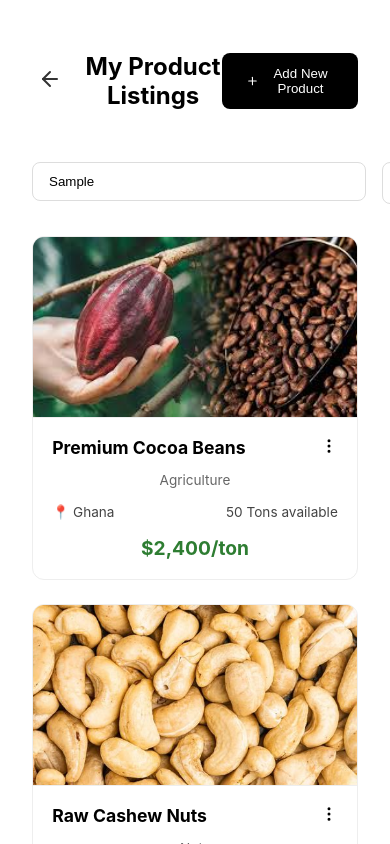
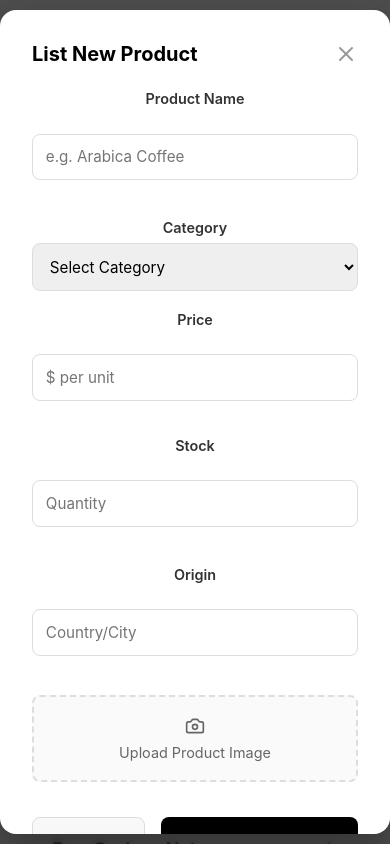
Before and after one commit to banga-low/africonnect-project, a React (Vite) app in the folder africonnect-project/: page /product-listing in a window 390 px wide. Both pictures are taken after typing "Sample" into the empty fields and a click on the button "Add New Product". Shown: the top 844 px of the page. Built offline with nearby package versions, Linux system fonts and the light colour scheme.

Commit message:
edit add product to product listing

```diff
--- a/africonnect-project/src/components/ProductListing/ProductListing.css
+++ b/africonnect-project/src/components/ProductListing/ProductListing.css
@@ -1,10 +1,13 @@
+/* --- Global Container --- */
 .listing-container {
   padding: 2rem;
   max-width: 1200px;
   margin: 0 auto;
   font-family: 'Inter', sans-serif;
+  position: relative;
 }
 
+/* --- Header & Buttons --- */
 .listing-header {
   display: flex;
   justify-content: space-between;
@@ -35,8 +38,15 @@
   gap: 0.5rem;
   border: none;
   cursor: pointer;
+  font-weight: 600;
+  transition: background 0.2s;
 }
 
+.add-product-btn:hover {
+  background-color: #333;
+}
+
+/* --- Search & Filter Bar --- */
 .filter-bar {
   display: flex;
   gap: 1rem;
@@ -48,6 +58,7 @@
   border-radius: 8px;
   border: 1px solid #ddd;
   width: 300px;
+  font-family: inherit;
 }
 
 .filter-btn {
@@ -61,6 +72,7 @@
   cursor: pointer;
 }
 
+/* --- Product Grid & Cards --- */
 .product-grid {
   display: grid;
   grid-template-columns: repeat(auto-fill, minmax(280px, 1fr));
@@ -72,7 +84,7 @@
   border-radius: 12px;
   border: 1px solid #eee;
   overflow: hidden;
-  transition: transform 0.2s;
+  transition: transform 0.2s, box-shadow 0.2s;
 }
 
 .product-card:hover {
@@ -85,18 +97,14 @@
   width: 100%;
   overflow: hidden;
   background-color: #f9f9f9;
+  border-bottom: 1px solid #eee;
 }
 
 .product-image {
   width: 100%;
   height: 100%;
-  object-fit: cover; /* This keeps the aspect ratio while filling the box */
+  object-fit: cover;
   display: block;
-}
-
-/* Add a subtle overlay or border to the bottom of the image */
-.product-image-container {
-  border-bottom: 1px solid #eee;
 }
 
 .product-info {
@@ -107,11 +115,18 @@
   display: flex;
   justify-content: space-between;
   margin-bottom: 0.3rem;
+  align-items: center;
 }
 
 .product-info h3 {
   margin: 0;
   font-size: 1.1rem;
+  font-weight: 600;
+}
+
+.more-icon {
+  color: #888;
+  cursor: pointer;
 }
 
 .category {
@@ -131,5 +146,155 @@
 .price-tag {
   font-weight: bold;
   font-size: 1.2rem;
-  color: #2e7d32; /* A green color for pricing */
+  color: #2e7d32;
 }
+
+/* --- MODAL (POP-UP) STYLES --- */
+.modal-overlay {
+  position: fixed;
+  top: 0;
+  left: 0;
+  right: 0;
+  bottom: 0;
+  background: rgba(0, 0, 0, 0.7);
+  backdrop-filter: blur(4px);
+  display: flex;
+  align-items: center;
+  justify-content: center;
+  z-index: 9999; /* Higher than everything else */
+}
+
+.modal-content {
+  background: #fff;
+  width: 90%;
+  max-width: 480px;
+  border-radius: 16px;
+  padding: 2rem;
+  box-shadow: 0 20px 40px rgba(0,0,0,0.3);
+  max-height: 90vh;
+  overflow-y: auto;
+}
+
+.modal-header {
+  display: flex;
+  justify-content: space-between;
+  align-items: center;
+  margin-bottom: 1.5rem;
+}
+
+.modal-header h3 {
+  margin: 0;
+  font-size: 1.25rem;
+  font-weight: 700;
+}
+
+.close-icon {
+  cursor: pointer;
+  color: #999;
+}
+
+/* --- Form Fields --- */
+.product-form {
+  display: flex;
+  flex-direction: column;
+  gap: 1.2rem;
+}
+
+.input-group {
+  display: flex;
+  flex-direction: column;
+  gap: 0.4rem;
+}
+
+.input-group label {
+  font-size: 0.9rem;
+  font-weight: 600;
+  color: #333;
+}
+
+.input-group input,
+.input-group select {
+  padding: 0.8rem;
+  border: 1px solid #ddd;
+  border-radius: 8px;
+  font-size: 0.95rem;
+  font-family: inherit;
+  outline: none;
+}
+
+.input-group input:focus {
+  border-color: #000;
+}
+
+.form-row {
+  display: grid;
+  grid-template-columns: 1fr 1fr;
+  gap: 1rem;
+}
+
+/* --- File Upload Box --- */
+.file-upload-box {
+  border: 2px dashed #ddd;
+  border-radius: 8px;
+  padding: 1.2rem;
+  text-align: center;
+  background: #fafafa;
+}
+
+.file-label {
+  display: flex;
+  flex-direction: column;
+  align-items: center;
+  gap: 0.5rem;
+  cursor: pointer;
+  color: #666;
+  font-size: 0.9rem;
+}
+
+/* --- Modal Action Buttons --- */
+.modal-actions {
+  display: flex;
+  gap: 1rem;
+  margin-top: 1rem;
+}
+
+.cancel-btn {
+  flex: 1;
+  padding: 0.8rem;
+  border-radius: 8px;
+  border: 1px solid #ddd;
+  background: #f8f8f8;
+  font-weight: 600;
+  cursor: pointer;
+}
+
+.save-btn {
+  flex: 2;
+  padding: 0.8rem;
+  border-radius: 8px;
+  border: none;
+  background: #000;
+  color: #fff;
+  font-weight: 600;
+  cursor: pointer;
+  transition: opacity 0.2s;
+}
+
+.save-btn:hover {
+  opacity: 0.85;
+}
+
+/* --- Mobile Responsiveness --- */
+@media (max-width: 600px) {
+  .search-box input {
+    width: 100%;
+  }
+  .form-row {
+    grid-template-columns: 1fr;
+  }
+  .listing-header {
+    flex-direction: column;
+    align-items: flex-start;
+    gap: 1rem;
+  }
+}
--- a/africonnect-project/src/components/ProductListing/ProductListing.jsx
+++ b/africonnect-project/src/components/ProductListing/ProductListing.jsx
@@ -1,10 +1,10 @@
-import React from 'react';
-import { ArrowLeft, Plus, Filter, MoreVertical } from 'lucide-react';
+import React, { useState } from 'react';
+import { ArrowLeft, Plus, Filter, MoreVertical, X, Camera } from 'lucide-react';
 import { useNavigate } from 'react-router-dom';
 import './ProductListing.css';
 
-// Importing your assets
-import cashewImg from '../../assets/ProductListing/cashew.jpg'
+// Asset Imports
+import cashewImg from '../../assets/ProductListing/cashew.jpg';
 import cocoaImg from '../../assets/ProductListing/cocoa-beans.jpg';
 import cottonImg from '../../assets/ProductListing/cotton.png';
 import gingerImg from '../../assets/ProductListing/ginger.jpg';
@@ -14,7 +14,7 @@ import sheaImg from '../../assets/ProductListing/shea-butter.png';
 const ProductListing = () => {
   const navigate = useNavigate();
 
-  const products = [
+  const initialProducts = [
     { id: 1, name: 'Premium Cocoa Beans', category: 'Agriculture', price: '$2,400/ton', origin: 'Ghana', stock: '50 Tons', img: cocoaImg },
     { id: 2, name: 'Raw Cashew Nuts', category: 'Nuts', price: '$1,200/ton', origin: 'Ivory Coast', stock: '120 Tons', img: cashewImg },
     { id: 3, name: 'Organic Cotton', category: 'Textiles', price: '$1,800/ton', origin: 'Benin', stock: '30 Tons', img: cottonImg },
@@ -22,6 +22,36 @@ const ProductListing = () => {
     { id: 5, name: 'Sesame Seeds', category: 'Seeds', price: '$1,100/ton', origin: 'Ethiopia', stock: '80 Tons', img: sesameImg },
     { id: 6, name: 'Shea Butter', category: 'Processing', price: '$4,000/ton', origin: 'Mali', stock: '10 Tons', img: sheaImg },
   ];
+
+  const [products, setProducts] = useState(initialProducts);
+  const [showModal, setShowModal] = useState(false);
+  const [formData, setFormData] = useState({
+    name: '', category: '', price: '', origin: '', stock: '', img: null
+  });
+
+  const handleInputChange = (e) => {
+    const { name, value } = e.target;
+    setFormData({ ...formData, [name]: value });
+  };
+
+  const handleImageChange = (e) => {
+    if (e.target.files && e.target.files[0]) {
+      setFormData({ ...formData, img: URL.createObjectURL(e.target.files[0]) });
+    }
+  };
+
+  const handleAddProduct = (e) => {
+    e.preventDefault();
+    const newProduct = {
+      ...formData,
+      id: Date.now(),
+      img: formData.img || cocoaImg
+    };
+
+    setProducts([newProduct, ...products]);
+    setShowModal(false);
+    setFormData({ name: '', category: '', price: '', origin: '', stock: '', img: null });
+  };
 
   return (
     <div className="listing-container">
@@ -32,7 +62,7 @@ const ProductListing = () => {
           </button>
           <h2>My Product Listings</h2>
         </div>
-        <button className="add-product-btn">
+        <button className="add-product-btn" onClick={() => setShowModal(true)}>
           <Plus size={20} /> Add New Product
         </button>
       </header>
@@ -67,6 +97,65 @@ const ProductListing = () => {
           </div>
         ))}
       </div>
+
+      {showModal && (
+        <div className="modal-overlay" onClick={() => setShowModal(false)}>
+          <div className="modal-content" onClick={(e) => e.stopPropagation()}>
+            <div className="modal-header">
+              <h3>List New Product</h3>
+              <X className="close-icon" onClick={() => setShowModal(false)} />
+            </div>
+
+            <form onSubmit={handleAddProduct} className="product-form">
+              <div className="input-group">
+                <label>Product Name</label>
+                <input type="text" name="name" placeholder="e.g. Arabica Coffee" required onChange={handleInputChange} />
+              </div>
+
+              <div className="input-group">
+                <label>Category</label>
+                <select name="category" required onChange={handleInputChange}>
+                  <option value="">Select Category</option>
+                  <option value="Agriculture">Agriculture</option>
+                  <option value="Nuts">Nuts</option>
+                  <option value="Textiles">Textiles</option>
+                  <option value="Spices">Spices</option>
+                  <option value="Processing">Processing</option>
+                </select>
+              </div>
+
+              <div className="form-row">
+                <div className="input-group">
+                  <label>Price</label>
+                  <input type="text" name="price" placeholder="$ per unit" required onChange={handleInputChange} />
+                </div>
+                <div className="input-group">
+                  <label>Stock</label>
+                  <input type="text" name="stock" placeholder="Quantity" required onChange={handleInputChange} />
+                </div>
+              </div>
+
+              <div className="input-group">
+                <label>Origin</label>
+                <input type="text" name="origin" placeholder="Country/City" required onChange={handleInputChange} />
+              </div>
+
+              <div className="file-upload-box">
+                <label htmlFor="file-input" className="file-label">
+                  <Camera size={20} />
+                  <span>{formData.img ? "Image Selected" : "Upload Product Image"}</span>
+                </label>
+                <input id="file-input" type="file" accept="image/*" onChange={handleImageChange} hidden />
+              </div>
+
+              <div className="modal-actions">
+                <button type="button" className="cancel-btn" onClick={() => setShowModal(false)}>Cancel</button>
+                <button type="submit" className="save-btn">Post Listing</button>
+              </div>
+            </form>
+          </div>
+        </div>
+      )}
     </div>
   );
 };
```
